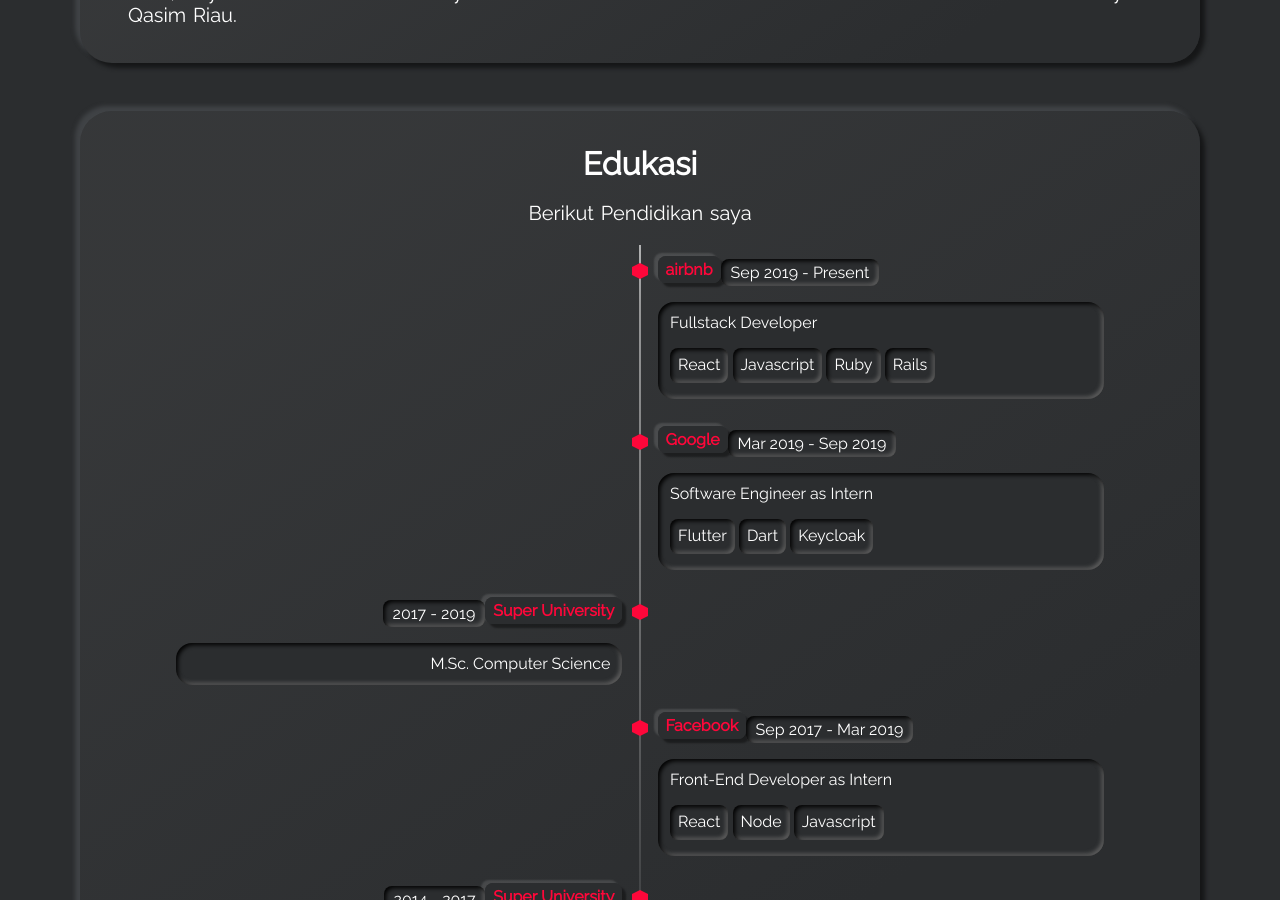
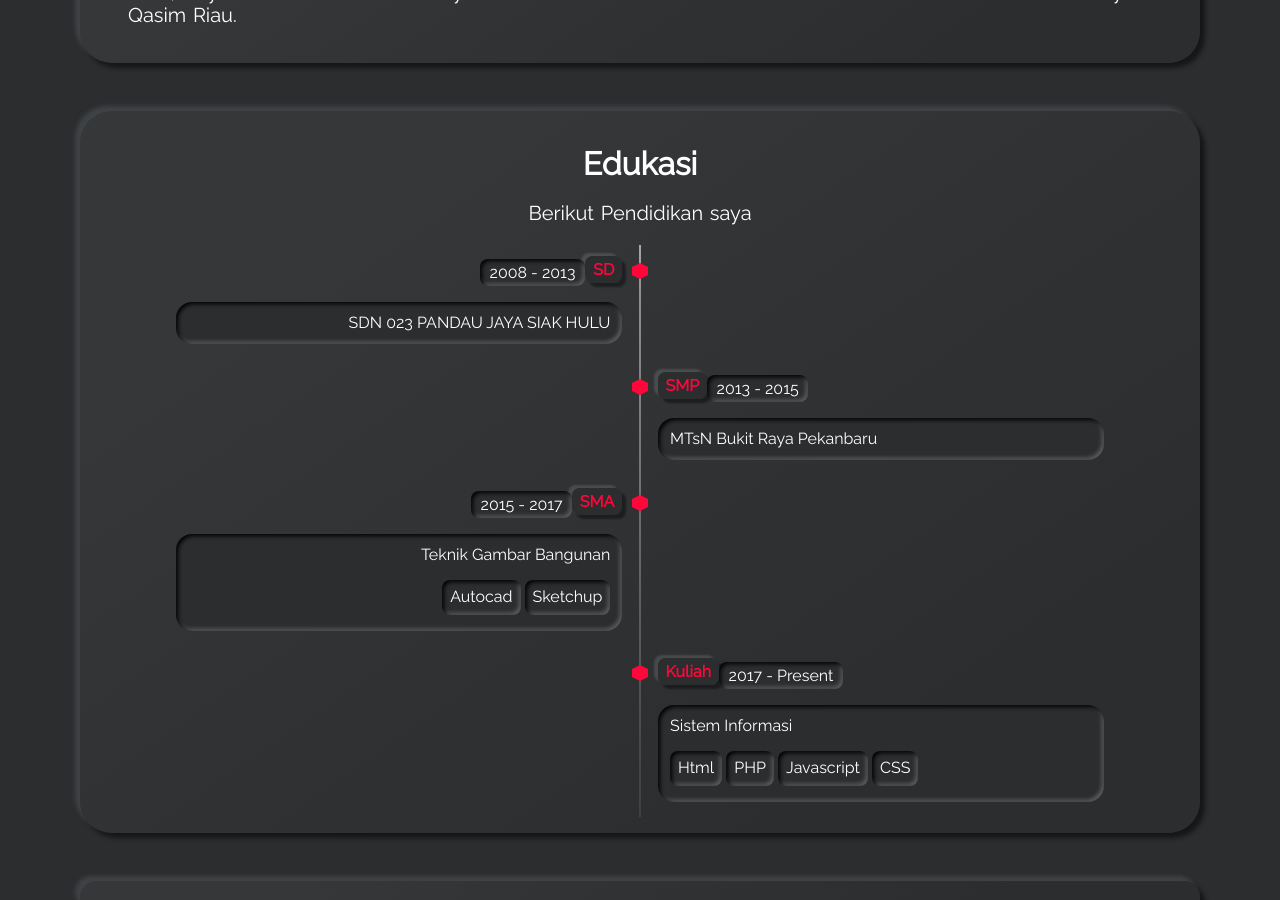
Before and after one commit to takanome2548/takanome2548.github.io, a Jekyll site: the page built from index.html, in a window 1280 px wide and 900 px high, scrolled down 1170 px. Built offline with Jekyll 4.4.1, drawn with Linux system fonts in a browser that asks for light colours; some of the changed text lies outside the part shown.

Commit message:
Update timeline.yml

```diff
--- a/_data/timeline.yml
+++ b/_data/timeline.yml
@@ -17,45 +17,34 @@
 #     - tag: Rails
 #   timeline-side: right
 
-- title: airbnb
-  title-url: https://example.com/
-  date: Sep 2019 - Present
-  subtitle: Fullstack Developer
-  tags:
-    - tag: React
-    - tag: Javascript
-    - tag: Ruby
-    - tag: Rails
+- title: SD
+  title-url:
+  date: 2008 - 2013
+  subtitle: SDN 023 PANDAU JAYA SIAK HULU
+  timeline-side: left
+
+- title: SMP
+  title-url:
+  date: 2013 - 2015
+  subtitle: MTsN Bukit Raya Pekanbaru
   timeline-side: right
 
-- title: Google
+- title: SMA
   title-url: https://example.com/
-  date: Mar 2019 - Sep 2019
-  subtitle: Software Engineer as Intern
-  tags:
-    - tag: Flutter
-    - tag: Dart
-    - tag: Keycloak
-  timeline-side: right
-
-- title: Super University
-  title-url: https://example.com/
-  date: 2017 - 2019
-  subtitle: M.Sc. Computer Science
+  date: 2015 - 2017
+  subtitle: Teknik Gambar Bangunan
+  tags :
+    - tag: Autocad
+    - tag: Sketchup
   timeline-side: left
 
-- title: Facebook
-  title-url: https://example.com/
-  date: Sep 2017 - Mar 2019
-  subtitle: Front-End Developer as Intern
+- title: Kuliah
+  title-url:
+  date: 2017 - Present
+  subtitle: Sistem Informasi
   tags:
-    - tag: React
-    - tag: Node
+    - tag: Html
+    - tag: PHP
     - tag: Javascript
+    - tag: CSS
   timeline-side: right
-
-- title: Super University
-  title-url: https://example.com/
-  date: 2014 - 2017
-  subtitle: B.A. Computer Science
-  timeline-side: left
```
